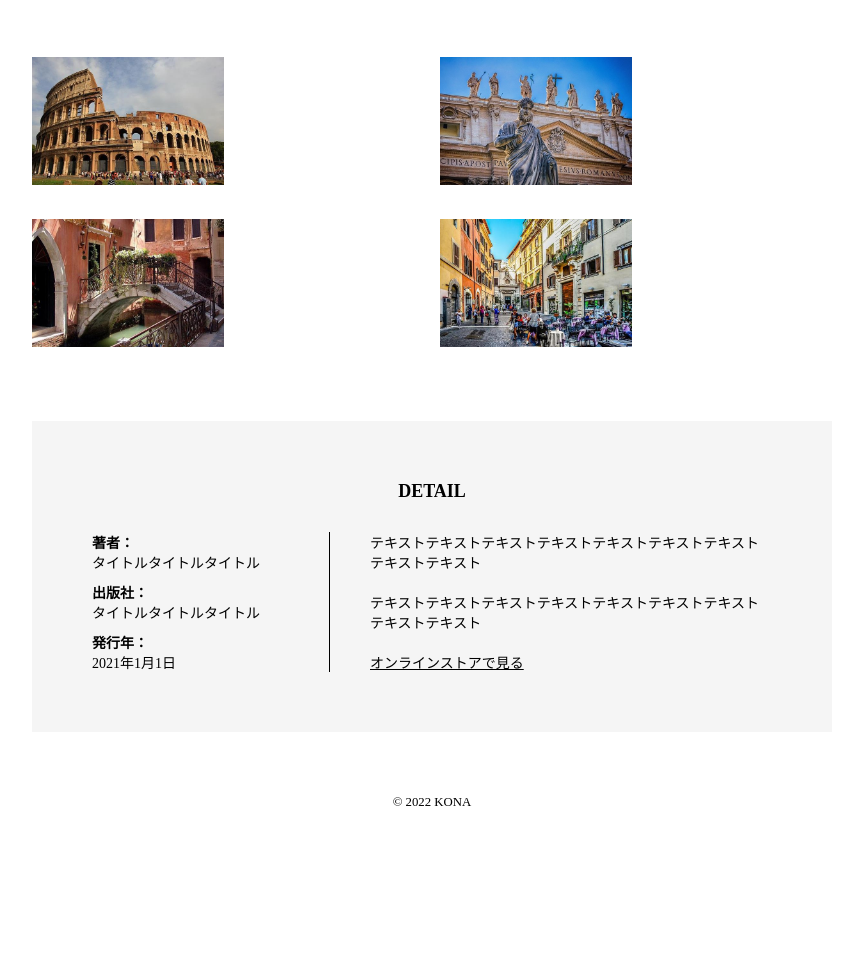
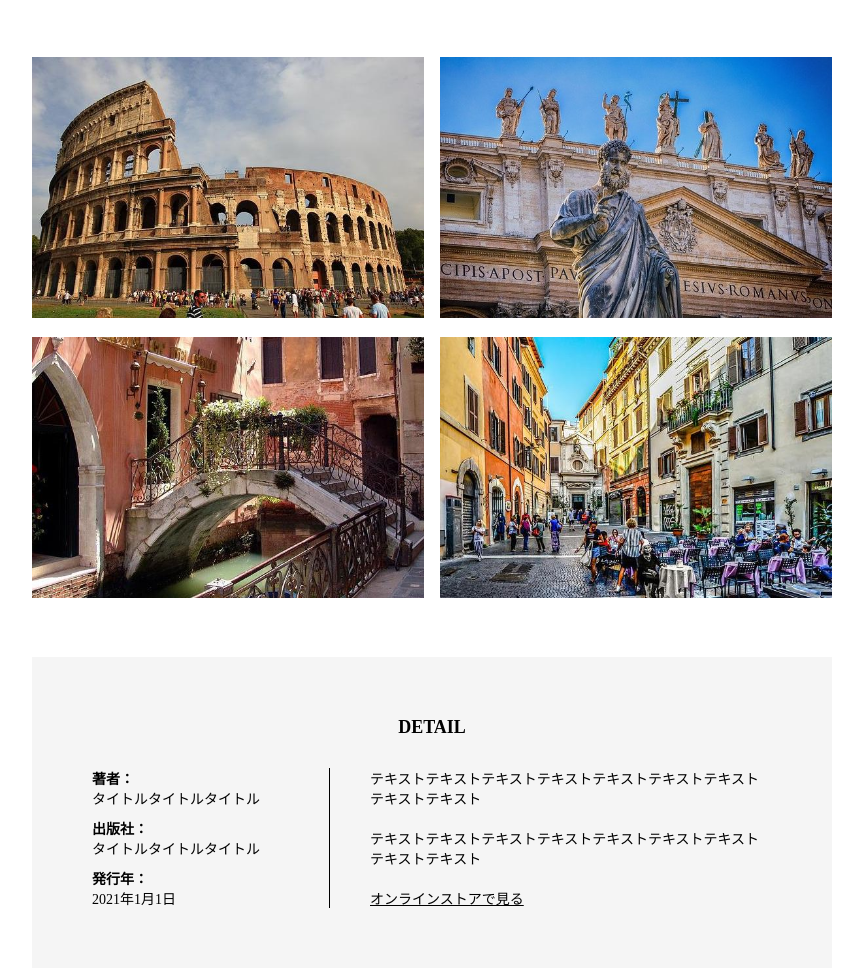
Before and after one commit to 20kona12/copycoding4, a plain HTML site: page index.html in a window 1280 px wide. Shown: the part 972-1943 px from the top of the page, without its empty margins (208-1071 px from the left). Before the commit the page ends 1782 px from the top, so only its background shows below. Drawn offline with Linux system fonts and the light colour scheme; some packages are replaced by stand-ins of ours.

Commit message:
Update stylesheet.css

```diff
--- a/CSS/stylesheet.css
+++ b/CSS/stylesheet.css
@@ -8,7 +8,7 @@
 }
 
 img {
-  width: 100%;
+  max-width: 100%;
 }
 
 h2 {
@@ -77,7 +77,7 @@ section h2 {
 }
 
 /*photo-----------------*/
-.photo-list li,.photo-list img {
+.photo-list li {
   list-style:none;
   width: 49%;
   margin-bottom: 15px;
@@ -157,7 +157,7 @@ footer {
   }
 
   /*PHOTO---------------------*/
-  .photo-list li,.photo-list img {
+  .photo-list li {
     margin: 0 auto;
     margin-bottom: 15px;
     width :100%;
```
